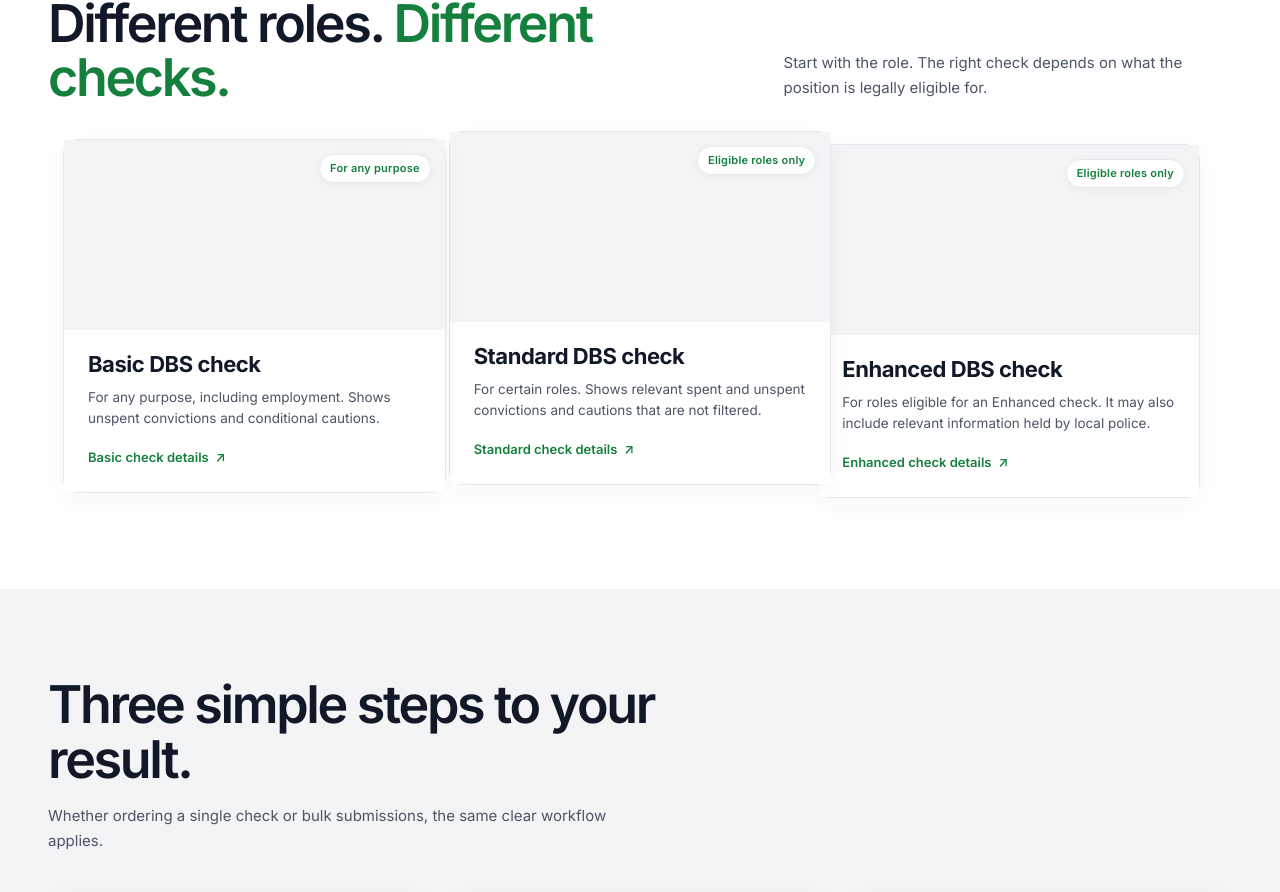
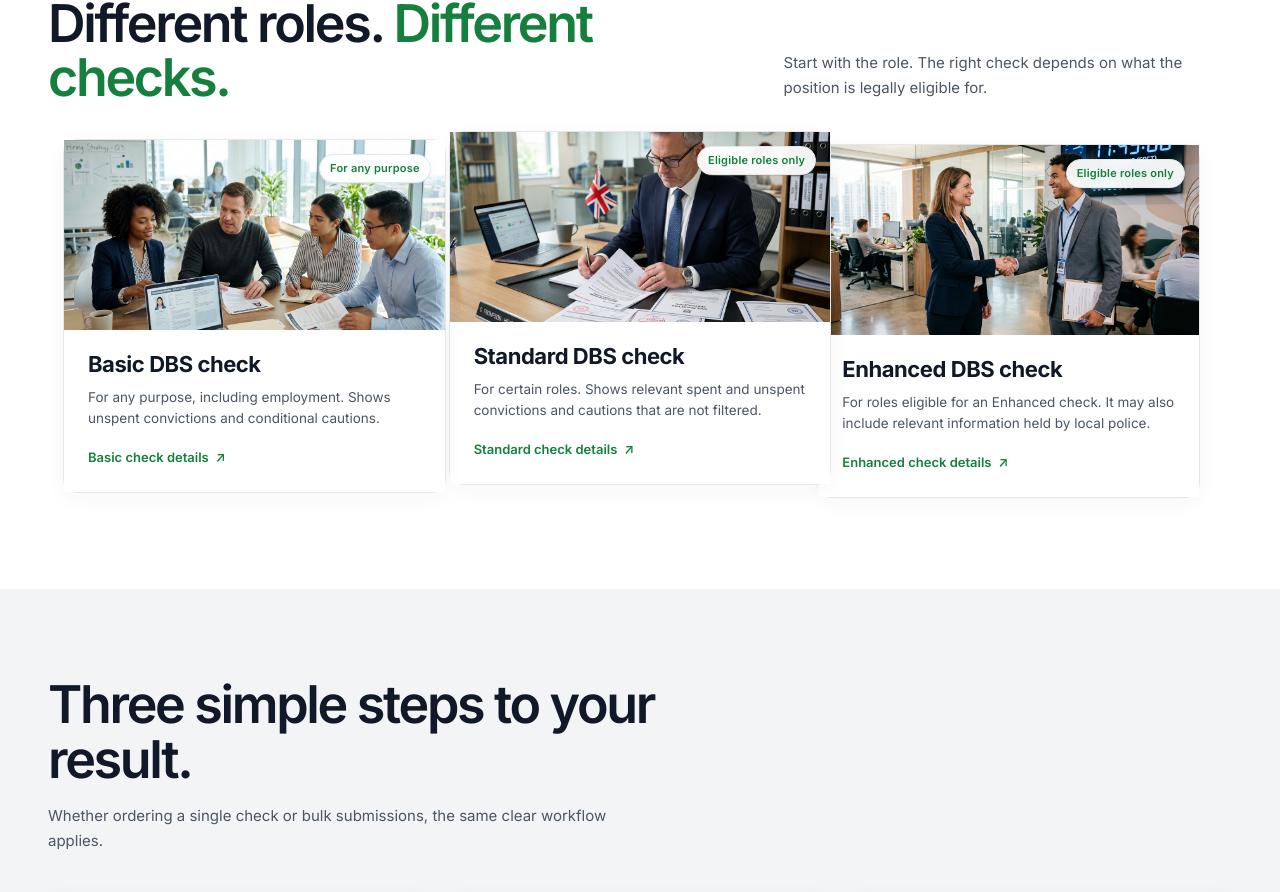
Before and after one commit to Ashish-kurapati/DBS-Express, a React (Vite) app: page / in a window 1280 px wide. Shown: the part 828-1720 px from the top of the page. Built offline with nearby package versions, Linux system fonts and the light colour scheme.

Commit message:
Wire image paths into checkDetails in HomePage.tsx

```diff
--- a/src/pages/HomePage.tsx
+++ b/src/pages/HomePage.tsx
@@ -12,6 +12,7 @@ const checkTypes = ['Basic DBS check', 'Standard DBS check', 'Enhanced DBS check
 
 const checkDetails = [
   {
+    image: '/assets/team-collaboration.jpg',
     badge: 'For any purpose',
     description:
       'For any purpose, including employment. Shows unspent convictions and conditional cautions.',
@@ -19,6 +20,7 @@ const checkDetails = [
     linkLabel: 'Basic check details',
   },
   {
+    image: '/assets/compliance-documents.jpg',
     badge: 'Eligible roles only',
     description:
       'For certain roles. Shows relevant spent and unspent convictions and cautions that are not filtered.',
@@ -26,6 +28,7 @@ const checkDetails = [
     linkLabel: 'Standard check details',
   },
   {
+    image: '/assets/fast-turnaround.jpg',
     badge: 'Eligible roles only',
     description:
       'For roles eligible for an Enhanced check. It may also include relevant information held by local police.',
```
